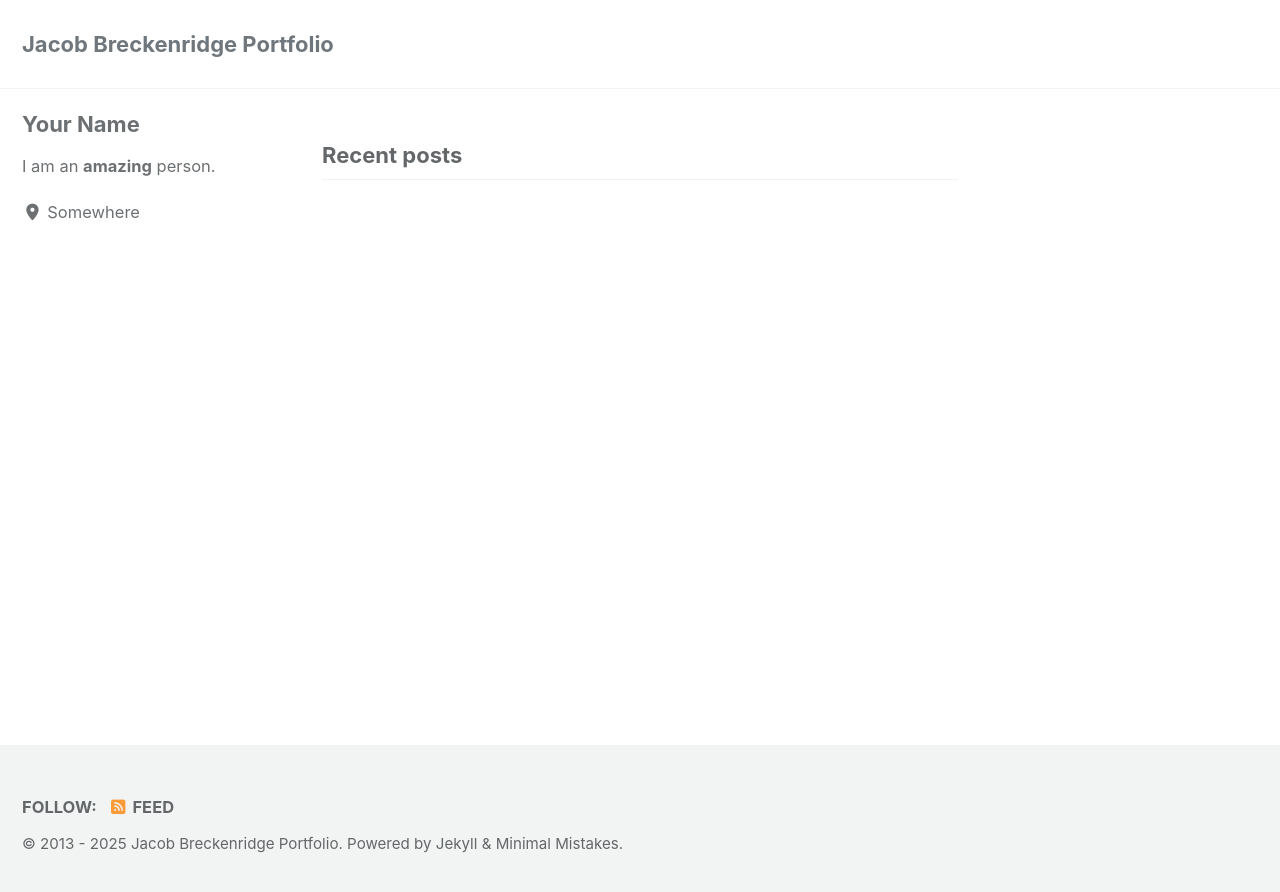
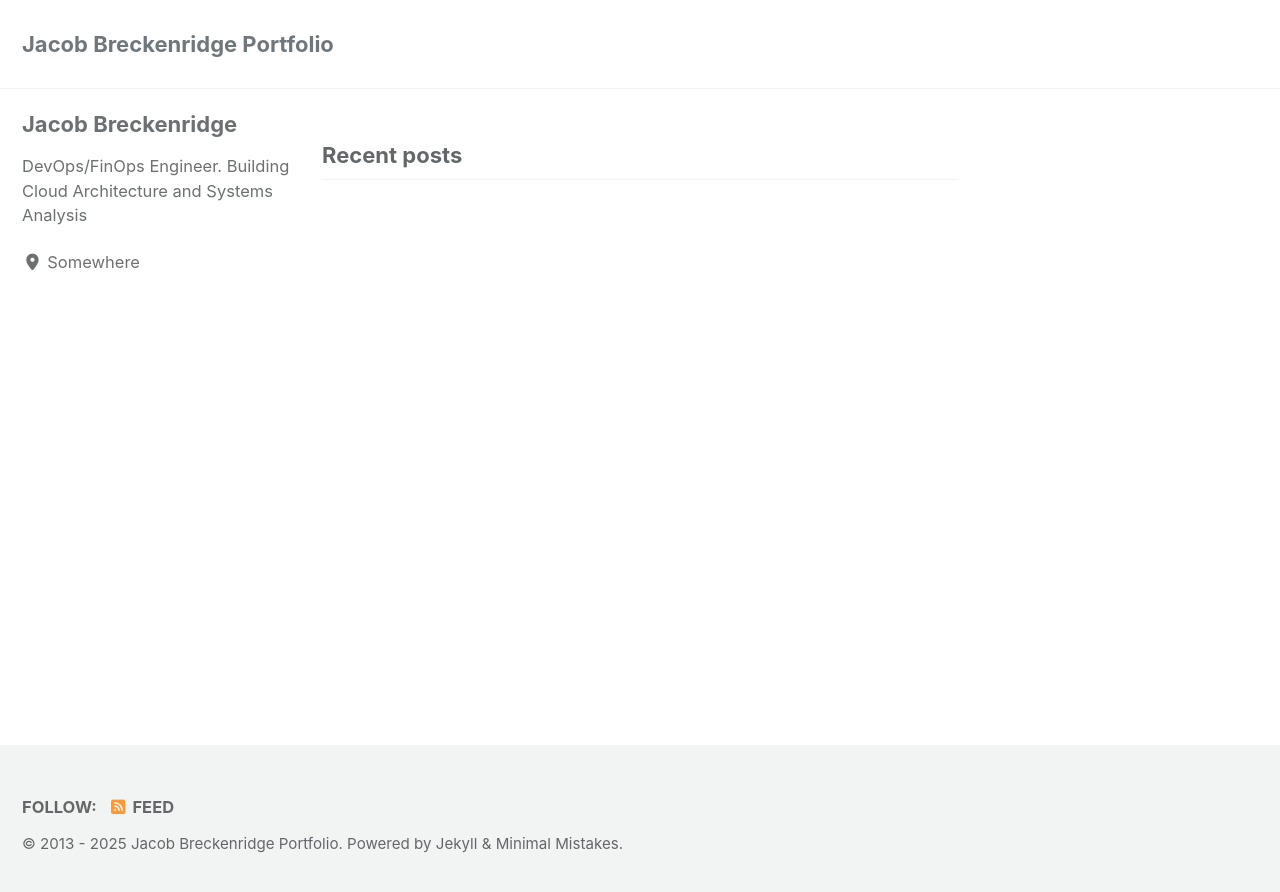
Before and after one commit to jbrdge/jbrdge.github.io, a Jekyll site: the page built from index.html, in a window 1280 px wide. Shown: the top 892 px of the page. Built offline with Jekyll 4.4.1, drawn with Linux system fonts in a browser that asks for light colours; cached includes are drawn as plain includes; the list of posts is cut into pages by our own code.

Commit message:
update Bio

```diff
--- a/_config.yml
+++ b/_config.yml
@@ -113,9 +113,9 @@ analytics:
 
 # Site Author
 author:
-  name             : "Your Name"
+  name             : "Jacob Breckenridge"
   avatar           : # path of avatar image, e.g. "/assets/images/bio-photo.jpg"
-  bio              : "I am an **amazing** person."
+  bio              : "DevOps/FinOps Engineer. Building Cloud Architecture and Systems Analysis"
   location         : "Somewhere"
   email            :
   links:
```
